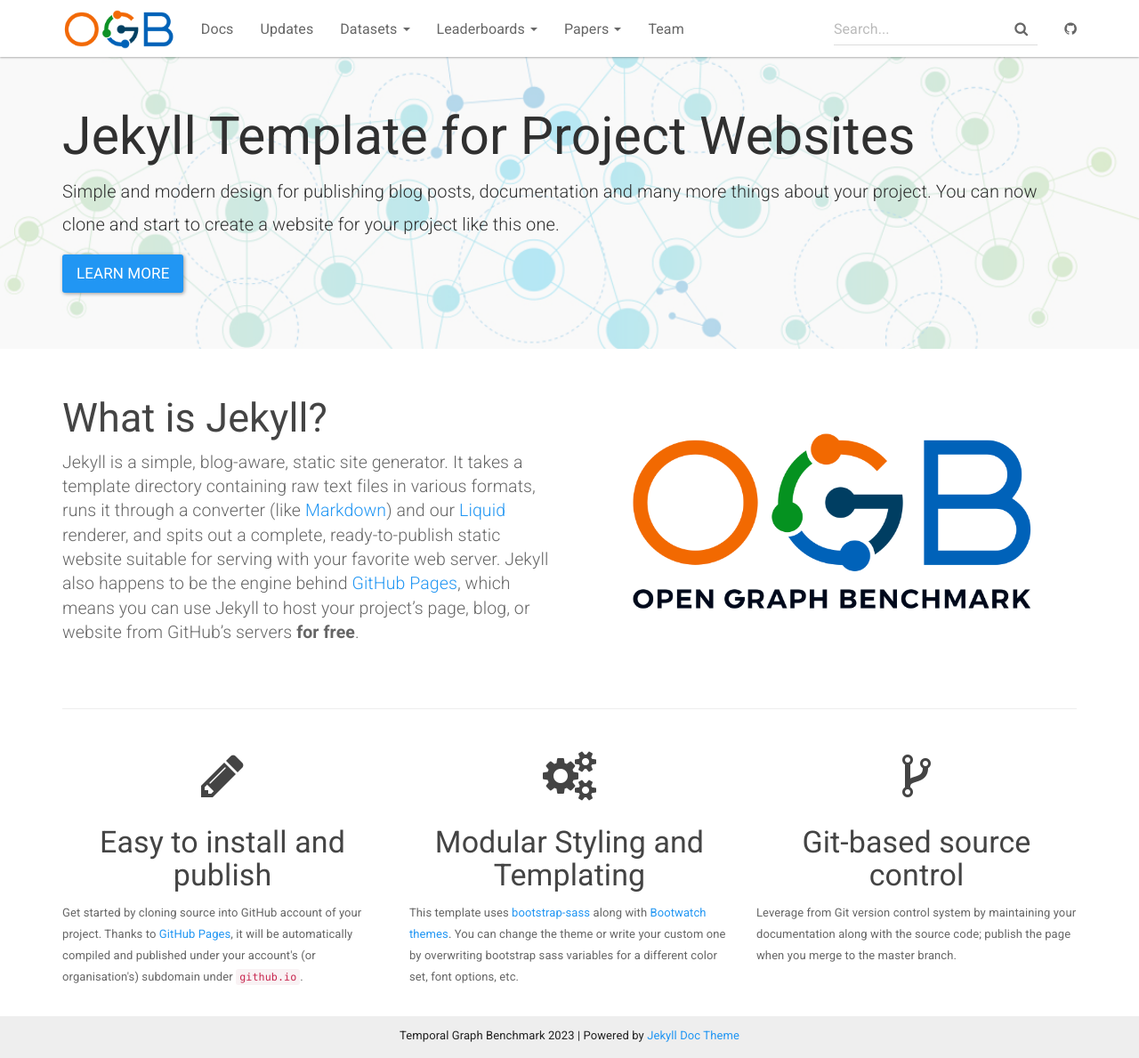
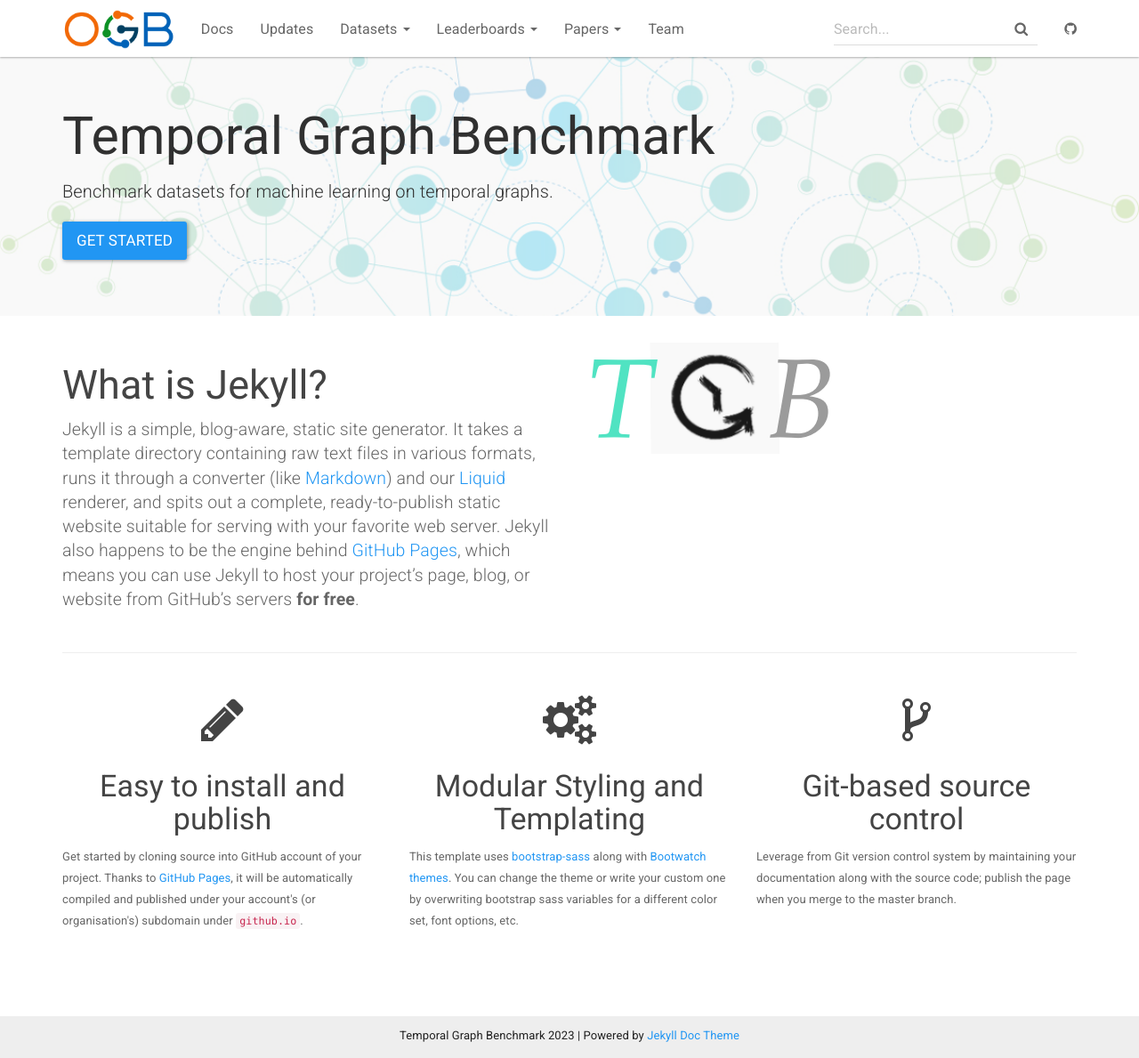
Before and after one commit to aksakalli/jekyll-doc-theme, a Jekyll site: the page built from index.html, in a window 1280 px wide and 1189 px high. Shown: the whole window at 89% size. Built offline with Jekyll 4.4.1, drawn with Linux system fonts in a browser that asks for light colours.

Commit message:
changing website template

```diff
--- a/index.html
+++ b/index.html
@@ -4,10 +4,9 @@
 
 <div class="header-container jumbotron">
     <div class="container">
-        <h1>Jekyll Template for Project Websites</h1>
-        <p>Simple and modern design for publishing blog posts, documentation and many more things about your project.
-          You can now clone and start to create a website for your project like this one.</p>
-        <p><a class="btn btn-primary btn-lg" href="{{ "/docs/home/" | relative_url }}" role="button">Learn more</a></p>
+        <h1>Temporal Graph Benchmark</h1>
+        <p>Benchmark datasets for machine learning on temporal graphs.</p>
+        <p><a class="btn btn-primary btn-lg" href="{{ "/docs/home/" | relative_url }}" role="button">Get Started</a></p>
     </div>
 </div>
 
@@ -26,7 +25,7 @@
               free</strong>.</p>
         </div>
         <div class="col-md-6 text-center">
-            <img src="{{ "/assets/img/OGB.png" | relative_url }}" alt="Jekyll logo" class="img-responsive">
+            <img src="{{ "/assets/img/TGB_logo.png" | relative_url }}" alt="Jekyll logo" class="img-responsive">
         </div>
     </div>
     <hr>
```
Also changed, not shown: assets/img/TGB_logo.png (added), 1 other file.
